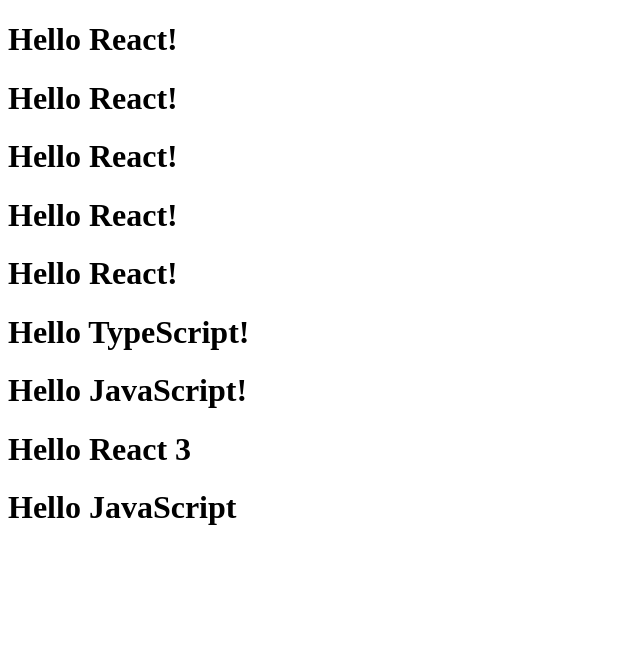
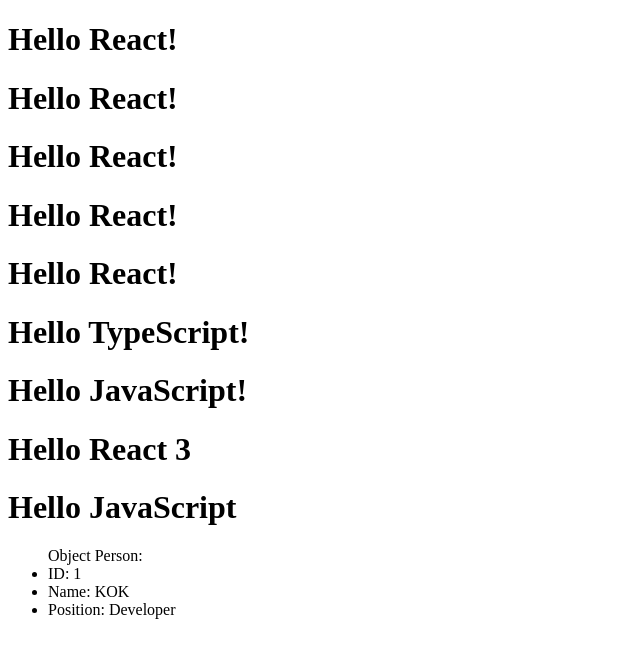
Before and after one commit to Mengsreang-Chhoeung/reactjs-youtube, a React (Vite) app in the folder learn-reactjs/: page / in a window 1280 px wide. Shown: the top 658 px of the page, without its empty margins (0-640 px from the left). Built offline with nearby package versions, Linux system fonts and the light colour scheme.

Commit message:
add object to test jsx component

```diff
--- a/learn-reactjs/src/components/TestJSX/index.tsx
+++ b/learn-reactjs/src/components/TestJSX/index.tsx
@@ -1,5 +1,17 @@
 const name = "React";
 const greetingTitle = "JavaScript";
+
+interface MyObject {
+  id: number;
+  name: string;
+  position: string;
+}
+
+const myObject: MyObject = {
+  name: "kok",
+  id: 1,
+  position: "Developer"
+}
 
 function TestJSX() {
   return (
@@ -8,6 +20,12 @@ function TestJSX() {
         Hello {name} {1 + 2}
       </h1>
       <h1 title={greetingTitle}>Hello JavaScript</h1>
+
+      <ul> Object Person:
+        <li>ID: {myObject["id"]}</li>
+        <li>Name: {myObject.name.toUpperCase()}</li>
+        <li>Position: {myObject.position}</li>
+      </ul>
     </>
   );
 }
```
